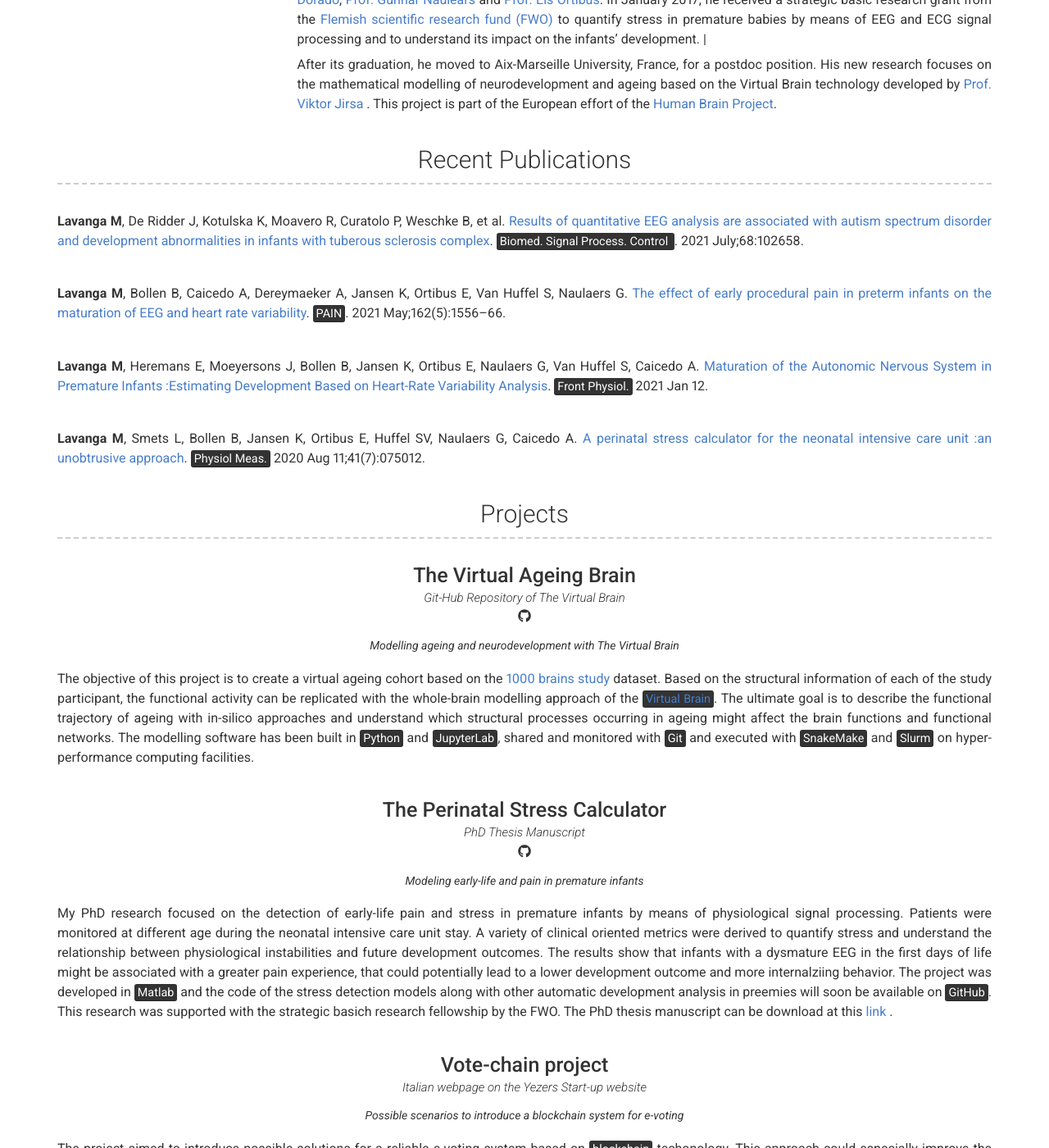
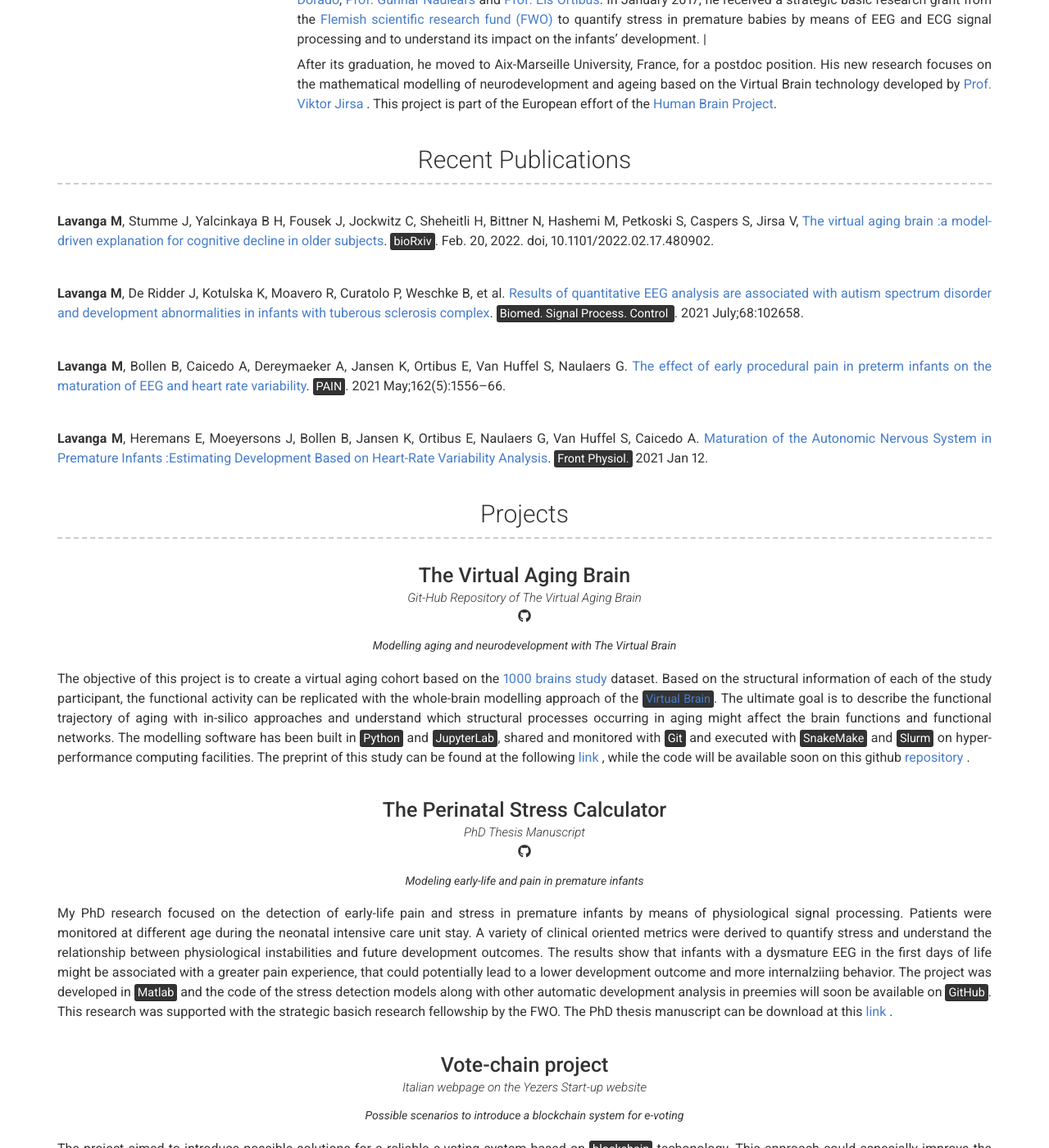
Before and after one commit to mlavanga/mlavanga.github.io, a Jekyll site: the page built from index.md, in a window 1280 px wide and 1400 px high, scrolled down 818 px. Shown: the whole window at 82% size. Built offline with Jekyll 4.4.1, drawn with Linux system fonts in a browser that asks for light colours; nearby versions of some CDN libraries.

Commit message:
biorxiv VAB

```diff
--- a/_config.yml
+++ b/_config.yml
@@ -67,32 +67,32 @@ content:
     layout: list
     content:
       - layout: top-middle
+        description: <b>Lavanga M</b>, Stumme J, Yalcinkaya B H, Fousek J, Jockwitz C, Sheheitli H, Bittner N, Hashemi M, Petkoski S, Caspers S, Jirsa V, <a  target = "_blank" href="https://doi.org/10.1101/2022.02.17.480902"> The virtual aging brain :a model-driven explanation for cognitive decline in older subjects</a>. <mark>bioRxiv</mark>. Feb. 20, 2022. doi, 10.1101/2022.02.17.480902.
+      - layout: top-middle
         description: <b>Lavanga M</b>, De Ridder J, Kotulska K, Moavero R, Curatolo P, Weschke B, et al. <a  target = "_blank" href="https://www.sciencedirect.com/science/article/abs/pii/S174680942100255X"> Results of quantitative EEG analysis are associated with autism spectrum disorder and development abnormalities in infants with tuberous sclerosis complex</a>. <mark>Biomed. Signal Process. Control </mark>. 2021 July;68:102658.
       - layout: top-middle
         description: <b>Lavanga M</b>, Bollen B, Caicedo A, Dereymaeker A, Jansen K, Ortibus E, Van Huffel S, Naulaers G. <a  target = "_blank" href="https://journals.lww.com/pain/Fulltext/2021/05000/The_effect_of_early_procedural_pain_in_preterm.27.aspx"> The effect of early procedural pain in preterm infants on the maturation of EEG and heart rate variability</a>. <mark>PAIN</mark>. 2021 May;162(5):1556–66.
       - layout: top-middle
         description: <b>Lavanga M</b>, Heremans E, Moeyersons J, Bollen B, Jansen K, Ortibus E, Naulaers G, Van Huffel S, Caicedo A. <a  target = "_blank" href="https://www.frontiersin.org/articles/10.3389/fphys.2020.581250/full"> Maturation of the Autonomic Nervous System in Premature Infants :Estimating Development Based on Heart-Rate Variability Analysis</a>. <mark>Front Physiol.</mark> 2021 Jan 12.
-      - layout: top-middle
-        description: <b>Lavanga M</b>, Smets L, Bollen B, Jansen K, Ortibus E, Huffel SV, Naulaers G, Caicedo A. <a  target = "_blank" href="https://iopscience.iop.org/article/10.1088/1361-6579/ab9b66">A perinatal stress calculator for the neonatal intensive care unit :an unobtrusive approach</a>. <mark>Physiol Meas.</mark> 2020 Aug 11;41(7):075012.
   - title: Projects # Title for the section
     layout: list # Type of content section (list/text)
     content:
       - layout: top-middle
-        title: The Virtual Ageing Brain
-        link: https://github.com/the-virtual-brain/tvb-root
-        link_text: Git-Hub Repository of The Virtual Brain
+        title: The Virtual Aging Brain
+        link: https://github.com/ins-amu/virtual_aging_brain
+        link_text: Git-Hub Repository of The Virtual Aging Brain
         additional_links:
           - title:  the-virtual-brain/tvb-root
             icon: fab fa-github
-            url: https://github.com/the-virtual-brain/tvb-root
+            url: https://github.com/ins-amu/virtual_aging_brain
         quote: >
-          Modelling ageing and neurodevelopment with The Virtual Brain
+          Modelling aging and neurodevelopment with The Virtual Brain
         description: | # this will include new lines to allow paragraphs
-          The objective of this project is to create a virtual ageing cohort based on the <a target = "_blank" href ="https://www.fz-juelich.de/inm/inm-8/EN/Forschung/Projects/1000_Brains_study/1000_Brains_node.html" >1000 brains study </a> dataset. Based on the structural information
+          The objective of this project is to create a virtual aging cohort based on the <a target = "_blank" href ="https://www.fz-juelich.de/inm/inm-8/EN/Forschung/Projects/1000_Brains_study/1000_Brains_node.html" >1000 brains study </a> dataset. Based on the structural information
           of each of the study participant, the functional activity can be replicated with the whole-brain modelling approach of the <mark><a target = "_blank" href = "https://www.thevirtualbrain.org/tvb/zwei" >Virtual Brain</a></mark>. The ultimate goal
-          is to describe the functional trajectory of ageing with in-silico approaches and understand which structural processes occurring in ageing might affect
+          is to describe the functional trajectory of aging with in-silico approaches and understand which structural processes occurring in aging might affect
           the brain functions and functional networks. The modelling software has been built in <mark>Python</mark> and <mark>JupyterLab</mark>, shared and monitored with <mark>Git</mark> and executed
-          with <mark>SnakeMake</mark> and <mark>Slurm</mark> on hyper-performance computing facilities.
+          with <mark>SnakeMake</mark> and <mark>Slurm</mark> on hyper-performance computing facilities. The preprint of this study can be found at the following <a target = "_blank" href ="https://doi.org/10.1101/2022.02.17.480902" >link </a>, while the code will be available soon on this github <a target = "_blank" href ="https://github.com/ins-amu/virtual_aging_brain " >repository </a>.
       - layout: top-middle
         title: The Perinatal Stress Calculator
         link: https://mlavanga.github.io/documents/LAVANGA_Mario_Thesis_Sep2020.pdf
```
Also changed, not shown: _articles/2022-02-20-vab.md (added, +6 -0 lines), 4 other files.
